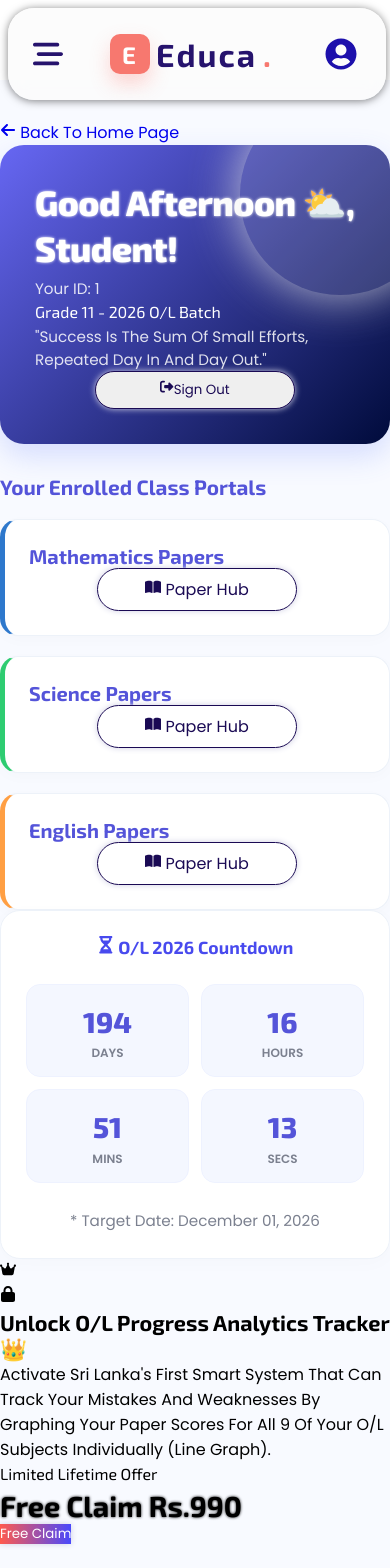
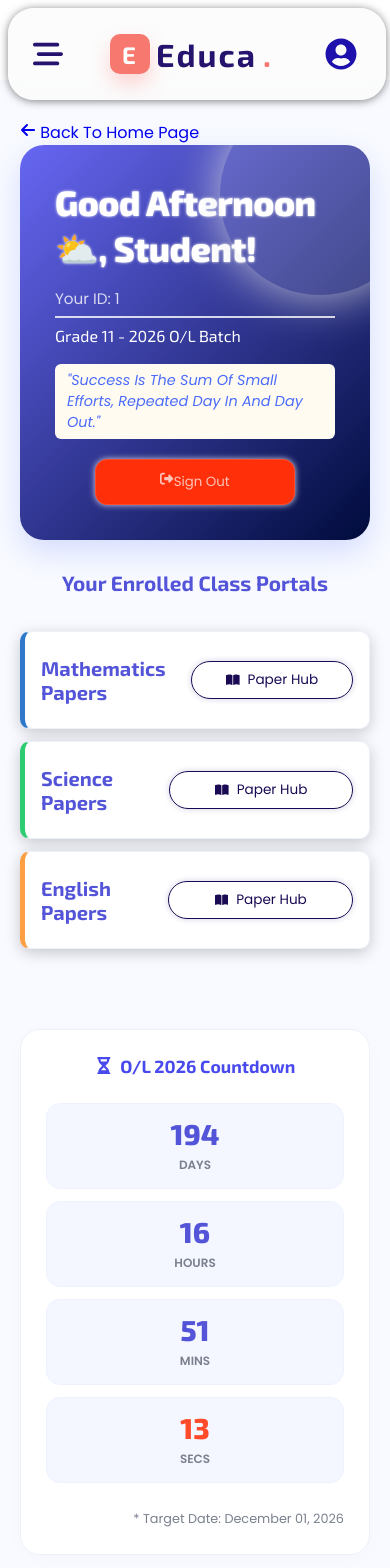
Before and after one commit to lakshan-beast/Educa-OL-Learning-Platform, a React (Vite) app: page /dashboard in a window 390 px wide. Shown: the top 1568 px of the page. Built offline with nearby package versions, Linux system fonts and the light colour scheme; sample sign-in values are in the browser's storage.

Commit message:
Refactor dashboard styles: clean up commented code, enhance layout, and improve responsiveness

```diff
--- a/src/styles/pages/_dashboard.scss
+++ b/src/styles/pages/_dashboard.scss
@@ -1,198 +1,201 @@
-.dashboard-layout {
-  display: flex;
-  gap: $flex-gap-large;
-  padding: $padding-large;
-  min-height: 100vh;
-  margin-top: 70px;
-  width: 100%;
-  max-width: $container-width-large;
-}
+// .dashboard-layout {
+//   display: flex;
+//   gap: $flex-gap-large;
+//   padding: $padding-large;
+//   min-height: 100vh;
+//   margin-top: 70px;
+//   width: 100%;
+//   max-width: $container-width-large;
+// }
 
-.dashboard-slidebar {
-  display: flex;
-  flex-direction: column;
-  gap: $flex-gap-medium;
-  padding: $padding-medium;
-  background-color: $white;
-  border-radius: $border-radius-large;
-  box-shadow: $shadow-light;
+// .dashboard-slidebar {
+//   display: flex;
+//   flex-direction: column;
+//   gap: $flex-gap-medium;
+//   padding: $padding-medium;
+//   background-color: $white;
+//   border-radius: $border-radius-large;
+//   box-shadow: $shadow-light;
 
-  .sidebar-user {
-    display: flex;
-    align-items: center;
-    gap: $flex-gap-small;
+//   .sidebar-user {
+//     display: flex;
+//     align-items: center;
+//     gap: $flex-gap-small;
 
-    img {
-      width: 40px;
-      height: 40px;
-      border-radius: 50%;
-    }
+//     img {
+//       width: 40px;
+//       height: 40px;
+//       border-radius: 50%;
+//     }
 
-    .user-info {
-      display: flex;
-      flex-direction: column;
+//     .user-info {
+//       display: flex;
+//       flex-direction: column;
 
-      .user-name {
-        font-weight: bold;
-        color: $dark-purple;
-      }
+//       .user-name {
+//         font-weight: bold;
+//         color: $dark-purple;
+//       }
 
-      .user-role {
-        font-size: $font-size-body;
-        color: $text-medium;
-      }
-    }
-  }
+//       .user-role {
+//         font-size: $font-size-body;
+//         color: $text-medium;
+//       }
+//     }
+//   }
 
-  .sidebar-btn {
-    background: transparent;
-    color: $dark-purple;
-    border: none;
-    text-align: left;
-    padding: $padding-small;
-    border-radius: $border-radius-small;
-    transition: $transition-fast;
+//   .sidebar-btn {
+//     background: transparent;
+//     color: $dark-purple;
+//     border: none;
+//     text-align: left;
+//     padding: $padding-small;
+//     border-radius: $border-radius-small;
+//     transition: $transition-fast;
 
-    &:hover {
-      background-color: $bg-soft;
-      color: $dark-purple;
-      border-radius: $border-radius-medium;
-      box-shadow: 0 2px 4px rgba($link-shadow, 0.5);
-    }
-  }
-}
+//     &:hover {
+//       background-color: $bg-soft;
+//       color: $dark-purple;
+//       border-radius: $border-radius-medium;
+//       box-shadow: 0 2px 4px rgba($link-shadow, 0.5);
+//     }
+//   }
+// }
 
-.dashboard-layout {
-  display: flex;
-  flex-direction: column;
-  gap: $flex-gap-large;
-  padding: $padding-large;
-  min-height: 100vh;
-  margin-top: 70px;
+// .dashboard-layout {
+//   display: flex;
+//   flex-direction: column;
+//   gap: $flex-gap-large;
+//   padding: $padding-large;
+//   min-height: 100vh;
+//   margin-top: 70px;
 
-  .dashboard-sidebar {
-    flex: 0 0 250px;
-    background-color: $white;
-    border-radius: $border-radius-large;
-    padding: $padding-large;
-    box-shadow: $shadow-light;
-    width: 250px;
+//   .dashboard-sidebar {
+//     flex: 0 0 250px;
+//     background-color: $white;
+//     border-radius: $border-radius-large;
+//     padding: $padding-large;
+//     box-shadow: $shadow-light;
+//     width: 250px;
 
-    .sidebar-user {
-      display: flex;
-      align-items: center;
-      gap: $flex-gap-small;
-      margin-bottom: $margin-large;
+//     .sidebar-user {
+//       display: flex;
+//       align-items: center;
+//       gap: $flex-gap-small;
+//       margin-bottom: $margin-large;
 
-      h3 {
-        font-weight: bold;
-        color: $dark-purple;
-      }
-    }
-  }
+//       h3 {
+//         font-weight: bold;
+//         color: $dark-purple;
+//       }
+//     }
+//   }
 
-  .sidebar-nav {
-    display: flex;
-    flex-direction: column;
-    gap: $flex-gap-medium;
+//   .sidebar-nav {
+//     display: flex;
+//     flex-direction: column;
+//     gap: $flex-gap-medium;
 
-    button {
-      //   background: transparent;
-      color: $dark-purple;
-      border: none;
-      text-align: left;
-      padding: $padding-small;
-      border-radius: $border-radius-small;
-      transition: $transition-fast;
+//     button {
+//       //   background: transparent;
+//       color: $dark-purple;
+//       border: none;
+//       text-align: left;
+//       padding: $padding-small;
+//       border-radius: $border-radius-small;
+//       transition: $transition-fast;
 
-      &:hover {
-        background-color: $bg-soft;
-        color: $dark-purple;
-        border-radius: $border-radius-medium;
-        box-shadow: 0 2px 4px rgba($link-shadow, 0.5);
-      }
-    }
-  }
-}
+//       &:hover {
+//         background-color: $bg-soft;
+//         color: $dark-purple;
+//         border-radius: $border-radius-medium;
+//         box-shadow: 0 2px 4px rgba($link-shadow, 0.5);
+//       }
+//     }
+//   }
+// }
 
-.dashboard-main {
-  flex: 1;
-  background-color: $white;
-  border-radius: $border-radius-large;
-  padding: $padding-large;
-  box-shadow: $shadow-light;
+// .dashboard-main {
+//   flex: 1;
+//   background-color: $white;
+//   border-radius: $border-radius-large;
+//   padding: $padding-large;
+//   box-shadow: $shadow-light;
 
-  .other-contents {
-    display: flex;
-    flex-direction: row;
-    gap: $flex-gap-large;
-    margin-bottom: $margin-large;
-  }
+//   .other-contents {
+//     display: flex;
+//     flex-direction: row;
+//     gap: $flex-gap-large;
+//     margin-bottom: $margin-large;
+//   }
 
-  .overview-content {
-    h2 {
-      color: $dark-purple;
-      margin-bottom: $margin-medium;
-    }
-  }
+//   .overview-content {
+//     h2 {
+//       color: $dark-purple;
+//       margin-bottom: $margin-medium;
+//     }
+//   }
 
-  .stats-grid {
-    display: grid;
-    grid-template-columns: repeat(auto-fit, minmax(200px, 1fr));
-    gap: $grid-gap-medium;
-    margin-top: 20px;
+//   .stats-grid {
+//     display: grid;
+//     grid-template-columns: repeat(auto-fit, minmax(200px, 1fr));
+//     gap: $grid-gap-medium;
+//     margin-top: 20px;
 
-    .card-container {
-      background-color: $bg-soft;
-      border-radius: $border-radius-medium;
-      padding: $padding-medium;
-      text-align: center;
+//     .card-container {
+//       background-color: $bg-soft;
+//       border-radius: $border-radius-medium;
+//       padding: $padding-medium;
+//       text-align: center;
 
-      h4 {
-        color: $dark-purple;
-        margin-bottom: $margin-small;
-      }
+//       h4 {
+//         color: $dark-purple;
+//         margin-bottom: $margin-small;
+//       }
 
-      p {
-        font-size: $font-size-body;
-        color: $text-medium;
-      }
-    }
-  }
-}
+//       p {
+//         font-size: $font-size-body;
+//         color: $text-medium;
+//       }
+//     }
+//   }
+// }
 
-.papers-content {
-  h2 {
-    text-align: center;
-    color: $dark-purple;
-    font-size: $font-size-h2-m;
-    margin-bottom: $margin-xlarge;
+// .papers-content {
+//   h2 {
+//     text-align: center;
+//     color: $dark-purple;
+//     font-size: $font-size-h2-m;
+//     margin-bottom: $margin-xlarge;
 
-    span {
-      color: $primary-orange;
-    }
-  }
-}
-.tools-content {
-  h2 {
-    text-align: center;
-    color: $dark-purple;
-    font-size: $font-size-h2-m;
-    margin-bottom: $margin-xlarge;
+//     span {
+//       color: $primary-orange;
+//     }
+//   }
+// }
+// .tools-content {
+//   h2 {
+//     text-align: center;
+//     color: $dark-purple;
+//     font-size: $font-size-h2-m;
+//     margin-bottom: $margin-xlarge;
 
-    span {
-      color: $primary-orange;
-    }
-  }
-}
+//     span {
+//       color: $primary-orange;
+//     }
+//   }
+// }
 
 // --- Grade 11 Student Dashboard Styles ---
 
 .dashboard-wrapper {
   background-color: #f8faff;
-  min-height: 90vh;
-  padding: 40px 0;
+  min-height: 95vh;
+  padding: 40px 20px;
   margin-top: 5rem;
+  max-width: $container-width-large;
+  min-width: $container-width-small;
+  width: $container-width-default;
 
   // 👑 A. Premium Welcome Banner
   .welcome-banner {
@@ -220,73 +223,83 @@
     h2 {
       font-size: 2.2rem;
       font-weight: 800;
-      margin-bottom: 5px;
+      margin-bottom: 15px;
       letter-spacing: -0.5px;
     }
-    p {
+    .student-id {
       font-size: 0.95rem;
-      opacity: 0.85;
+      opacity: 0.8;
+      margin-top: 5px;
+      font-size: 0.95rem;
+      border-bottom: 2px solid;
+      padding-bottom: 6px;
+      margin-bottom: 6px;
+    }
+    .motivation-text {
+      margin-top: 15px;
+      font-style: italic;
+      font-size: 0.9rem;
+      background-color: #fffbf0;
+      color: $blue-soft;
+      padding: 6px 12px;
+      border-radius: 6px;
     }
   }
 
   // 🎚️ Dashboard Layout Grid
   .dashboard-grid {
     display: grid;
-    grid-template-columns: 1fr; // Mobile එකේදී පල්ලෙහාට එනවා
+    grid-template-columns: 1fr;
     gap: 30px;
-
-    @include respond(desktop) {
-      grid-template-columns: 2.2fr 1fr; // වම් පැත්ත පළලයි
-    }
   }
 
   // 🎯 B. Daily Mission Card
-  .tasks-card {
-    background: $white;
-    padding: 30px;
-    border-radius: 20px;
-    box-shadow: 0 4px 20px rgba(0, 0, 0, 0.02);
-    border: 1px solid #edf2f9;
-    margin-bottom: 30px;
+  // .tasks-card {
+  //   background: $white;
+  //   padding: 30px;
+  //   border-radius: 20px;
+  //   box-shadow: 0 4px 20px rgba(0, 0, 0, 0.02);
+  //   border: 1px solid #edf2f9;
+  //   margin-bottom: 30px;
 
-    h3 {
-      color: $dark-purple2;
-      font-size: 1.3rem;
-      font-weight: 700;
-    }
+  //   h3 {
+  //     color: $dark-purple2;
+  //     font-size: 1.3rem;
+  //     font-weight: 700;
+  //   }
 
-    .progress-container {
-      margin: 20px 0;
+  //   .progress-container {
+  //     margin: 20px 0;
 
-      div {
-        font-size: 0.85rem;
-        font-weight: 700;
-        color: $dark-blue;
-      }
-    }
+  //     div {
+  //       font-size: 0.85rem;
+  //       font-weight: 700;
+  //       color: $dark-blue;
+  //     }
+  //   }
 
-    .tasks-list {
-      display: flex;
-      flex-direction: column;
-      gap: 14px;
+  //   .tasks-list {
+  //     display: flex;
+  //     flex-direction: column;
+  //     gap: 14px;
 
-      label {
-        display: flex;
-        align-items: center;
-        gap: 12px;
-        font-size: 0.95rem;
-        font-weight: 500;
-        transition: all 0.3s ease;
+  //     label {
+  //       display: flex;
+  //       align-items: center;
+  //       gap: 12px;
+  //       font-size: 0.95rem;
+  //       font-weight: 500;
+  //       transition: all 0.3s ease;
 
-        input[type="checkbox"] {
-          width: 18px;
-          height: 18px;
-          accent-color: #2ecc71; // ඉවර වුණාම කොළ පාට වෙනවා
-          cursor: pointer;
-        }
-      }
-    }
-  }
+  //       input[type="checkbox"] {
+  //         width: 18px;
+  //         height: 18px;
+  //         accent-color: #2ecc71; // ඉවර වුණාම කොළ පාට වෙනවා
+  //         cursor: pointer;
+  //       }
+  //     }
+  //   }
+  // }
 
   // 🔒 C. Subject Portals & Locking Design
   .subjects-section {
@@ -295,30 +308,58 @@
       font-size: 1.3rem;
       font-weight: 700;
       margin-bottom: 20px;
+      text-align: center;
     }
 
     .subjects-grid {
-      display: flex;
-      flex-direction: column;
-      gap: 20px;
+      display: grid;
+      grid-template-columns: repeat(auto-fit, minmax(300px, 1fr));
+      gap: 12px 20px;
+      margin-bottom: 3rem;
+      padding: 1rem 0 2rem 0;
 
       .subject-portal-card {
         background: $white;
-        padding: 24px;
-        border-radius: 18px;
-        box-shadow: 0 4px 15px rgba(0, 0, 0, 0.02);
+        padding: 24px 16px;
+        border-radius: 10px;
+        box-shadow: 0 4px 15px rgba(0, 0, 0, 0.2);
         border: 1px solid #edf2f9;
         transition: all 0.3s ease;
         display: flex;
-        flex-direction: column;
+        flex-direction: row;
+        justify-content: space-between;
+        align-items: center;
+
+        // position: relative;
 
         h4 {
           color: $dark-purple2;
           font-size: 1.25rem;
           font-weight: 700;
+          display: inline;
         }
         p {
-          margin: 4px 0 15px;
+          margin: 5px 0 15px;
+          font-size: 0.85rem;
+          color: $text-medium;
+        }
+
+        .not-allowed {
+          font-size: 0.8rem;
+          font-weight: bold;
+          color: #cc0000;
+        }
+
+        .paper-btn {
+          padding: 8px 16px;
+          font-size: 0.85rem;
+          text-decoration: none;
+          display: flex;
+          align-items: center;
+          justify-content: center;
+          gap: 8px;
+          width: 200px;
+          margin: 0;
         }
 
         // 🔒 විෂය ලොක් වී ඇති විට ලැබෙන පෙනුම
@@ -326,10 +367,29 @@
           background: #fdfdfe;
           border-left-color: #e74c3c !important; // රතු පාට ඉරක්
           cursor: not-allowed;
+          display: flex;
+          justify-content: space-around;
+          flex-direction: row;
+          align-items: center;
+          background: #ff7e7e;
+          color: white;
+          padding: 4px 10px;
+          border-radius: 10px;
+          font-weight: bold;
+          padding: 24px 16px;
+          opacity: 0.5;
+          text-align: center;
 
-          h4,
-          p {
-            opacity: 0.5;
+          h4 {
+            font-size: 0.65rem;
+            margin: 0 16px;
+            color: white;
+            border-left: 2px solid;
+            padding-left: 6px;
+          }
+          .lock-icon {
+            font-size: 2rem;
+            color: red;
           }
         }
       }
@@ -349,11 +409,15 @@
       color: $dark-purple1;
       font-size: 1.1rem;
       font-weight: 700;
+      display: flex;
+      align-items: center;
+      justify-content: center;
+      gap: 8px;
     }
 
     .countdown-tiles {
       display: grid;
-      grid-template-columns: repeat(2, 1fr);
+      grid-template-columns: repeat(auto-fit, minmax(200px, 1fr));
       gap: 12px;
       margin: 20px 0;
 
@@ -367,7 +431,10 @@
           font-size: 1.8rem;
           font-weight: 800;
           color: $dark-purple2;
-          line-height: 1.2;
+          margin: 0;
+        }
+        .seconds {
+          color: #ff4b2b;
         }
         small {
           font-size: 0.75rem;
@@ -377,5 +444,123 @@
         }
       }
     }
+    p {
+      font-size: 0.8rem;
+      text-align: right;
+    }
   }
 }
+
+// Premium tracker zone
+.premium-tracker-zone {
+  margin-top: 40px;
+
+  .premium-lock-card {
+    background: linear-gradient(135deg, #fffdf6 0%, #fff9e6 100%);
+    padding: 30px;
+    border-radius: 24px;
+    border: 2px solid #f1c40f;
+    text-align: center;
+    box-shadow: 0 10px 25px rgba(241, 196, 15, 0.15);
+    position: relative;
+    overflow: hidden;
+  }
+
+  .premium-crown-logo {
+    position: absolute;
+    top: -20px;
+    left: -20px;
+    background: #f1bc0f;
+    color: #513e6b;
+    padding: 30px;
+    transform: rotate(-45deg);
+    display: flex;
+    align-items: flex-end;
+    justify-content: center;
+    border-radius: 50%;
+
+    .crown {
+      font-size: 2rem;
+    }
+  }
+
+  .premium-lock-logo {
+    margin: 0 auto 20px;
+    width: 70px;
+    height: 70px;
+    background: #f1c40f;
+    color: white;
+    border-radius: 50%;
+    display: flex;
+    justify-content: center;
+    align-items: center;
+    font-size: 1.3rem;
+    box-shadow: 0 8px 15px rgba(241, 196, 15, 0.3);
+  }
+
+  h3 {
+    color: #26136d;
+    font-size: 1.6rem;
+    font-weight: 800;
+    margin: 0 0 10px;
+  }
+  .premium-desc {
+    color: #555;
+    max-width: 500px;
+    margin: 0 auto 25px;
+    font-size: 0.92rem;
+    line-height: 1.6;
+  }
+
+  .offer-content {
+    background: white;
+    display: inline-block;
+    padding: 10px 30px;
+    border-radius: 15px;
+    border: 1px dashed #f1c40f;
+    margin-bottom: 25px;
+
+    .offer-text {
+      font-size: 0.8rem;
+      text-transform: uppercase;
+      color: #777;
+      font-weight: bold;
+    }
+
+    h2 {
+      margin: 5px 0 0;
+      color: #e67e22;
+      font-weight: 900;
+      font-size: 2rem;
+    }
+
+    .old-price {
+      font-size: 1rem;
+      color: #aaa;
+      text-decoration: line-through;
+      font-weight: normal;
+    }
+  }
+  .claim-btn {
+    background: #2ecc71;
+    color: white;
+    padding: 14px 30px;
+    border-radius: 12px;
+    display: inline-flex;
+    align-items: center;
+    gap: 10px;
+    font-weight: bold;
+    text-decoration: none;
+    box-shadow: 0 8px 20px rgba(46, 204, 113, 0.3);
+  }
+}
+
+.signout-btn {
+  width: 100%;
+  margin-top: 20px;
+  padding: 12px;
+  border-radius: 12px;
+  border-color: #ff4b2b;
+  color: #ffc4b9;
+  background-color: #ff2f0a;
+}
```
